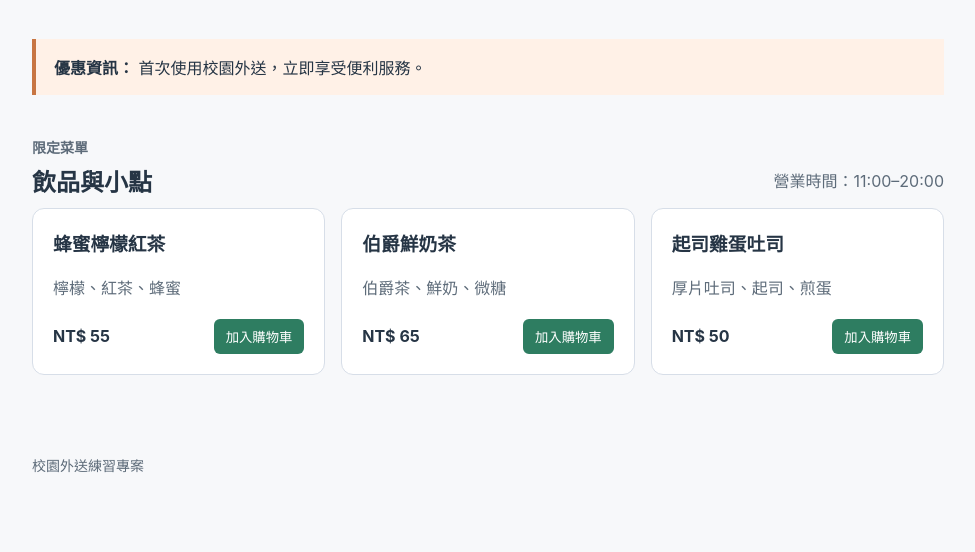
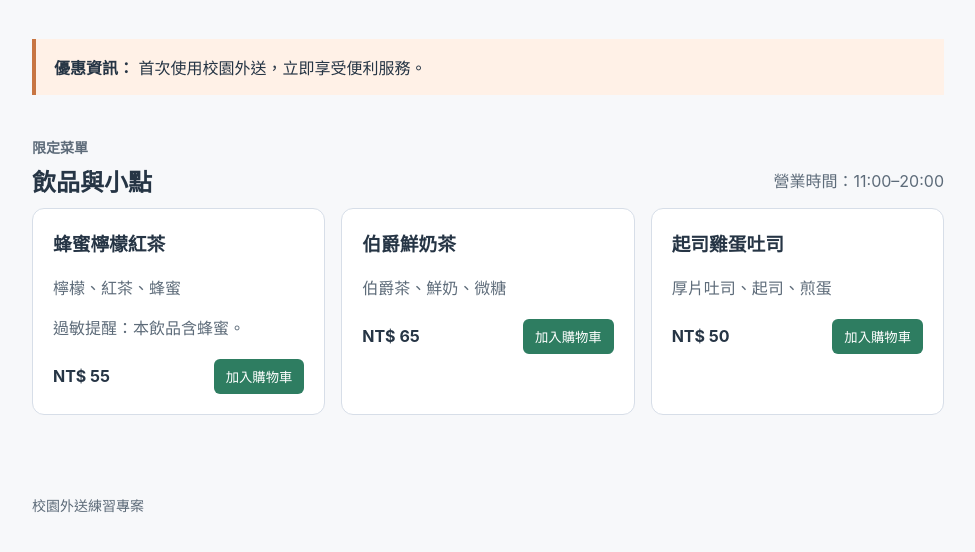
Before and after one commit to sharon7626/menu-page, a plain HTML site: page index.html in a window 1280 px wide. Shown: the part 304-856 px from the top of the page, without its empty margins (152-1127 px from the left). Before the commit the page ends 829 px from the top, so only its background shows below. Drawn offline with Linux system fonts and the light colour scheme.

Commit message:
Add allergy warning for honey lemon tea

```diff
--- a/index.html
+++ b/index.html
@@ -40,6 +40,7 @@
           <article class="menu-item">
             <h3>蜂蜜檸檬紅茶</h3>
             <p>檸檬、紅茶、蜂蜜</p>
+            <p>過敏提醒：本飲品含蜂蜜。</p>
             <div class="item-footer">
               <strong>NT$ 55</strong>
               <button type="button" data-item="蜂蜜檸檬紅茶">加入購物車</button>
```
